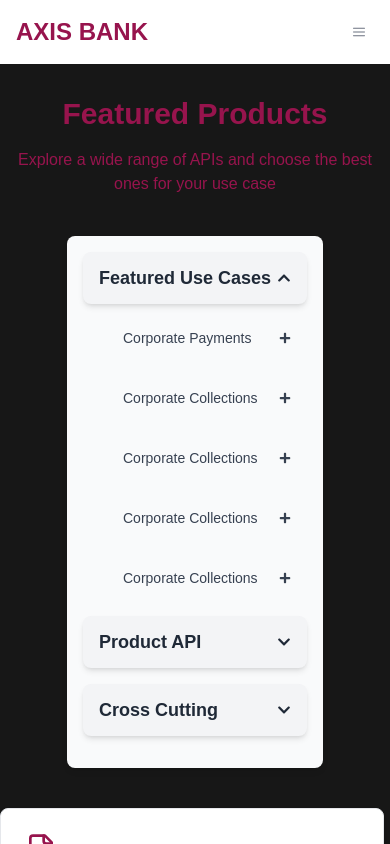
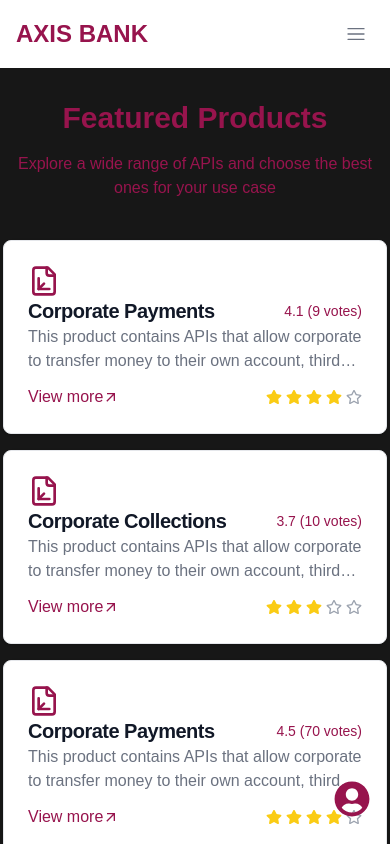
Before and after one commit to snehafarkya/bank-page-revamp, a Next.js app: page / in a window 390 px wide. Shown: the top 844 px of the page. Built offline with nearby package versions, Linux system fonts and the light colour scheme.

Commit message:
hamburger icon updated

```diff
--- a/src/components/Hero.js
+++ b/src/components/Hero.js
@@ -4,6 +4,7 @@
 import Aside from './Aside';
 import fake from "./FakeData.json";
 import Navbar from '@/components/Navbar';
+import Chatbot from './Chatbot';
 
 export default function Index() {
   const ITEMS_PER_PAGE = 6;
@@ -30,11 +31,6 @@
     }
   };
 
-  // Debugging logs
-  console.log('Current Page:', currentPage);
-  console.log('Start Index:', startIndex);
-  console.log('End Index:', endIndex);
-  console.log('Paginated Items:', paginatedItems);
 
   return (
     <>
@@ -43,8 +39,8 @@
         <h1 className="text-3xl font-bold text-[#97144d]">Featured Products</h1>
         <p className='text-center px-4'>Explore a wide range of APIs and choose the best ones for your use case</p>
       </div>
-      <div className='flex flex-col md:flex-row my-10 mx-auto gap-10 md:w-[80%] justify-center'>
-        <div className="rounded-xl flex w-fit mx-auto flex-col">
+      <div className='flex flex-col md:flex-row my-10 mx-auto gap-10 md:w-[80%] w-max justify-center'>
+        <div className="rounded-xl w-fit mx-auto md:mx-0 flex flex-col">
           <Aside />
         </div>
 
@@ -55,6 +51,7 @@
           totalPages={totalPages}
           handlePageChange={handlePageChange}
         />
+        <Chatbot />
       </div>
     </>
   );
--- a/src/components/Navbar.tsx
+++ b/src/components/Navbar.tsx
@@ -57,7 +57,7 @@
             aria-expanded={isMobileMenuOpen ? 'true' : 'false'}
           >
             <span className="sr-only">Open main menu</span>
-            {isMobileMenuOpen ? <RxCross2/> : <RxHamburgerMenu/>}
+            {isMobileMenuOpen ? <RxCross2 size={20}/> : <RxHamburgerMenu size={20}/>}
           </button>
 
           {/* SearchBar - visible only on larger screens */}
--- a/src/components/featuredCard.tsx
+++ b/src/components/featuredCard.tsx
@@ -23,7 +23,7 @@
   return (
     <div className="flex w-fit flex-col gap-4">
       {/* Card Section */}
-      <div className="grid md:grid-cols-2 grid-cols-1 h-fit flex-wrap gap-4">
+      <div className="grid md:grid-cols-2 grid-cols-1  h-fit flex-wrap gap-4">
         {items.map((item) => (
           <div
             key={item.id}
--- a/src/pages/index.tsx
+++ b/src/pages/index.tsx
@@ -1,10 +1,9 @@
 
-import Hero from "@/components/Hero";
-
+import Index from '../pages/products/index'
 export default function Home() {
   return (
     <div>
-      <Hero/>
+      <Index/>
       </div>
   );
 }
--- a/src/pages/products/index.js
+++ b/src/pages/products/index.js
@@ -31,12 +31,6 @@
     }
   };
 
-  // Debugging logs
-  console.log('Current Page:', currentPage);
-  console.log('Start Index:', startIndex);
-  console.log('End Index:', endIndex);
-  console.log('Paginated Items:', paginatedItems);
-
   return (
     <>
       <Navbar />
@@ -45,7 +39,7 @@
         <p className='text-center px-4'>Explore a wide range of APIs and choose the best ones for your use case</p>
       </div>
       <div className='flex flex-col md:flex-row my-10 mx-auto gap-10 md:w-[80%] w-max justify-center'>
-        <div className="rounded-xl w-fit mx-auto md:mx-0 flex flex-col">
+        <div className="rounded-xl w-fit md:flex mx-auto md:mx-0 hidden flex-col">
           <Aside />
         </div>
 
```
